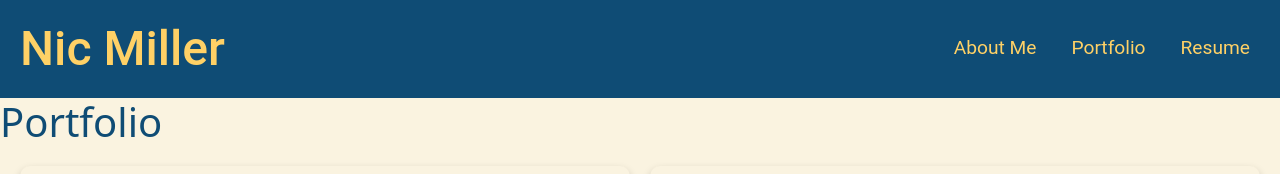
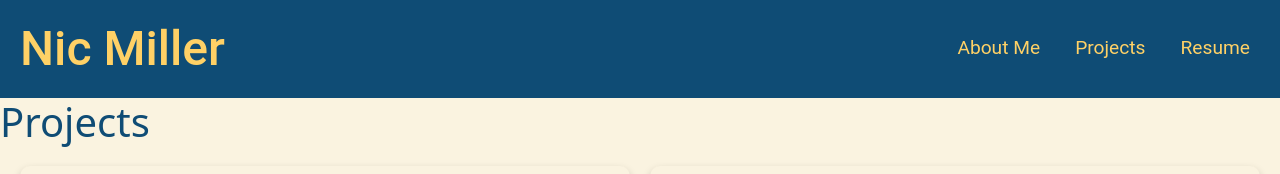
Before and after one commit to NicMiller35/12-module-challenge, a React (Vite) app in the folder portfolio/: page /Portfolio in a window 1280 px wide. Shown: the top 174 px of the page. Built offline with nearby package versions, Linux system fonts and the light colour scheme.

Commit message:
changed portfolio page to be called projects

```diff
--- a/portfolio/src/components/Header.jsx
+++ b/portfolio/src/components/Header.jsx
@@ -13,7 +13,7 @@ const Header = () => {
             <nav>
               <ul>
                 <li><NavLink to="/" end>About Me</NavLink></li>
-                <li><NavLink to="/portfolio">Portfolio</NavLink></li>
+                <li><NavLink to="/portfolio">Projects</NavLink></li>
                 <li><NavLink to="/resume">Resume </NavLink></li>
               </ul>
             </nav>
--- a/portfolio/src/pages/Portfolio.jsx
+++ b/portfolio/src/pages/Portfolio.jsx
@@ -18,7 +18,7 @@ const projects = [
 export default function Portfolio() {
     return (
         <div class='port'>
-            <h1 class= 'portsh1'>Portfolio</h1>
+            <h1 class= 'portsh1'>Projects</h1>
             <div className="portfolio-container">
                 {projects.map((project, index) => (
                     <Project key={index} title={project.title} image={project.image} url={project.url} />
```
